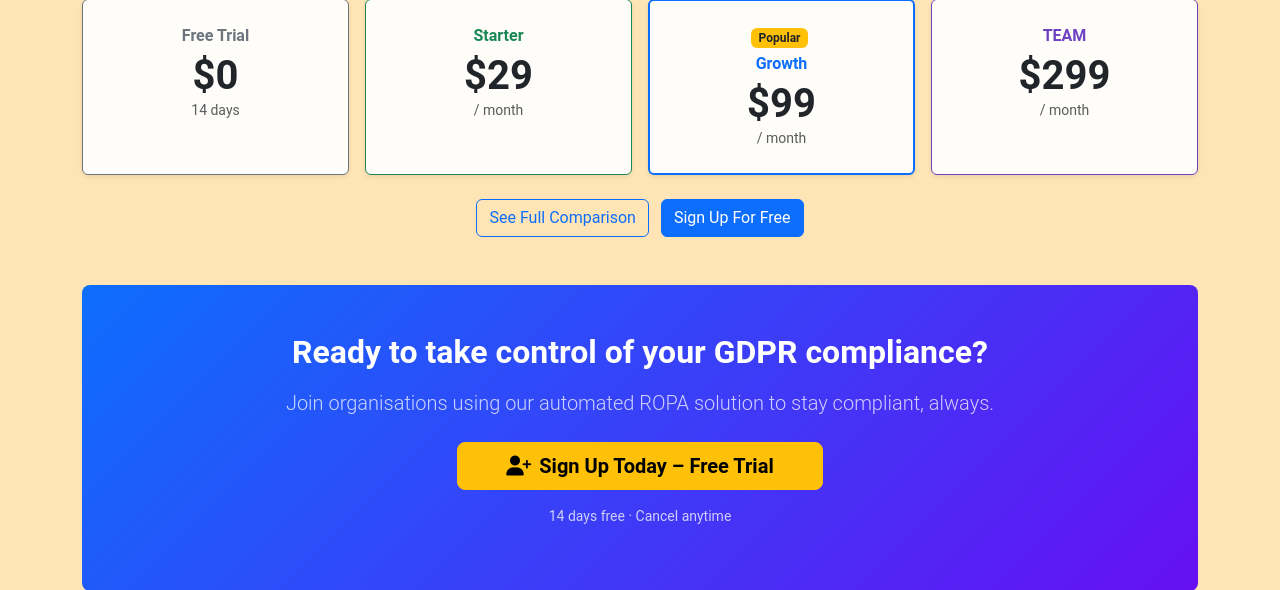
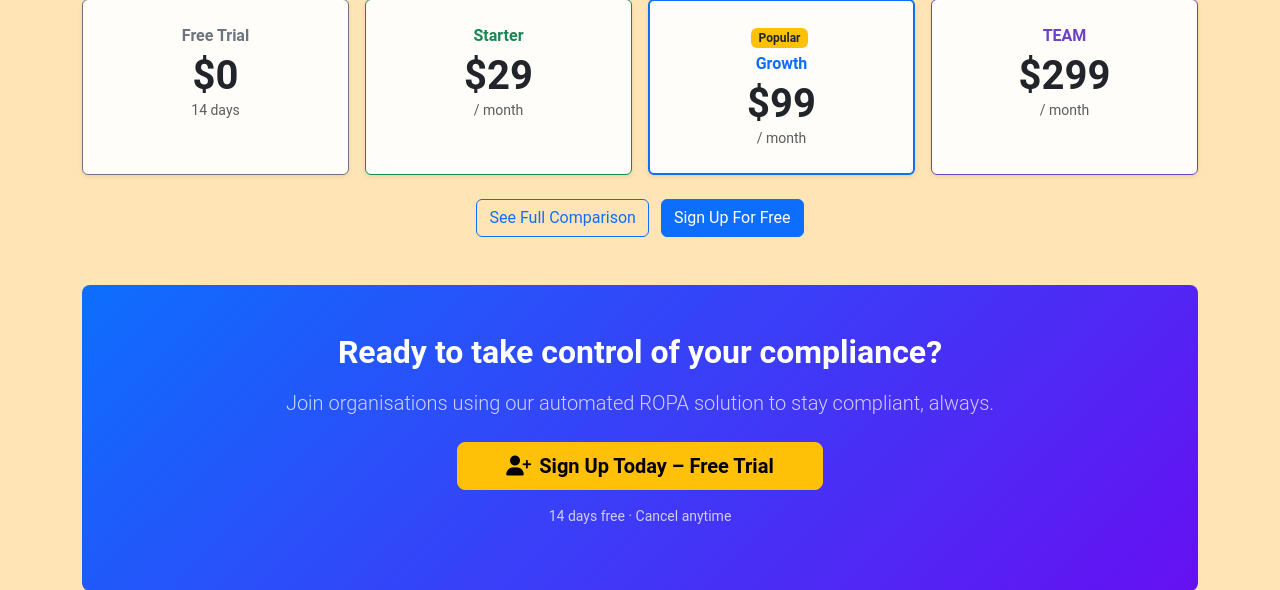
Before and after one commit to Omolola436/automatedropa, a Flask app: page / in a window 1280 px wide. Shown: the part 2021-2611 px from the top of the page. Run offline with Flask 3, Linux system fonts and the light colour scheme.

Commit message:
initial commit

```diff
--- a/templates/landing.html
+++ b/templates/landing.html
@@ -225,7 +225,7 @@ Choose a plan that fits your organization today  and scale as your needs grow.</
 
 <!-- Final CTA -->
 <section class="rounded-3 text-white text-center py-5 px-4 mb-4" style="background: linear-gradient(135deg, #0d6efd, #6610f2);">
-    <h2 class="fw-bold mb-3">Ready to take control of your GDPR compliance?</h2>
+    <h2 class="fw-bold mb-3">Ready to take control of your compliance?</h2>
     <p class="lead mb-4 opacity-75">Join organisations using our automated ROPA solution to stay compliant, always.</p>
     <a href="{{ url_for('register') }}" class="btn btn-warning btn-lg px-5 fw-semibold">
         <i class="fas fa-user-plus me-2"></i>Sign Up Today – Free Trial
```
